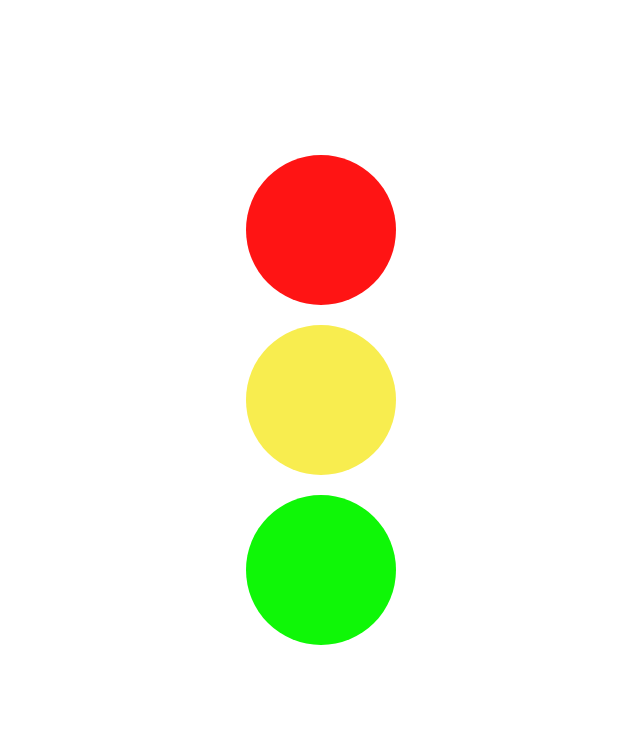
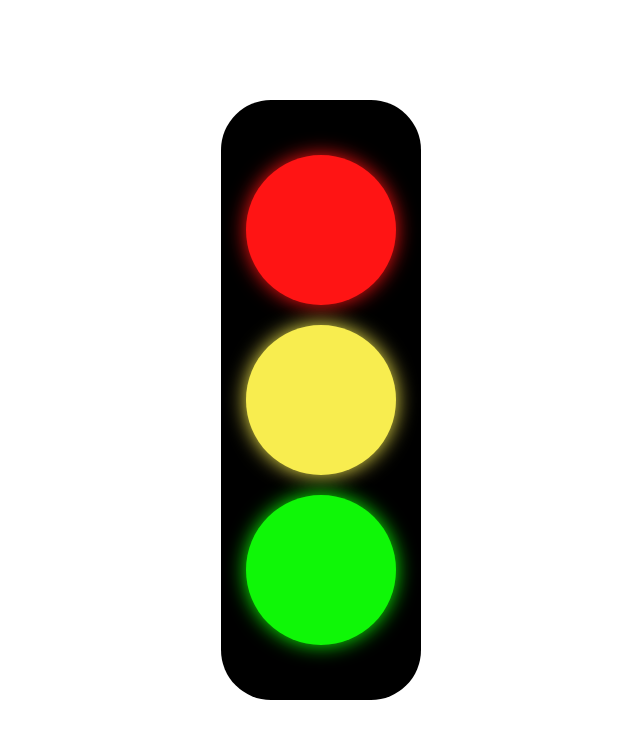
Before and after one commit to julia-anjos968/progresso-html, a plain HTML site: page pages/atividades.html in a window 1280 px wide. Shown: the whole page, without its empty margins (319-959 px from the left). Drawn offline with Linux system fonts and the light colour scheme.

Commit message:
feat: resolve a atividade 04

```diff
--- a/assets/styles/atividades.css
+++ b/assets/styles/atividades.css
@@ -4,13 +4,22 @@
     box-sizing: border-box;
 }
 
-.circulo {
+body {
     height: 100vh;
+    display: flex;
+    justify-content: center;
+    align-items: center;
+}
+.quadrado{
+    width: 200px;
+    height: 600px;
     display: flex;
     justify-content: center;
     align-items: center;
     gap: 20px;
     flex-direction: column;
+    background-color: black;
+    border-radius: 50px;
 }
 
 .circulo1 {
@@ -18,6 +27,7 @@
     height: 150px;
     border-radius: 50%;
     background-color: rgb(255, 20, 20);
+    box-shadow: 0 0 20px rgb(255, 20, 20);
 }
 
 .circulo2 {
@@ -25,6 +35,7 @@
     height: 150px;
     border-radius: 50%;
     background-color: rgb(248, 237, 79);
+    box-shadow: 0 0 20px rgb(248, 237, 79);
 }
 
 .circulo3 {
@@ -32,4 +43,5 @@
     height: 150px;
     border-radius: 50%;
     background-color: rgb(15, 247, 7);
+    box-shadow: 0 0 20px  rgb(15, 247, 7);
 }
--- a/pages/atividades.html
+++ b/pages/atividades.html
@@ -7,7 +7,7 @@
     <link rel="stylesheet" href="../assets/styles/atividades.css">
 </head>
 <body>
-        <div class="circulo">
+        <div class="quadrado">
         <div class="circulo1"></div>
         <div class="circulo2"></div>
         <div class="circulo3"></div>
```
